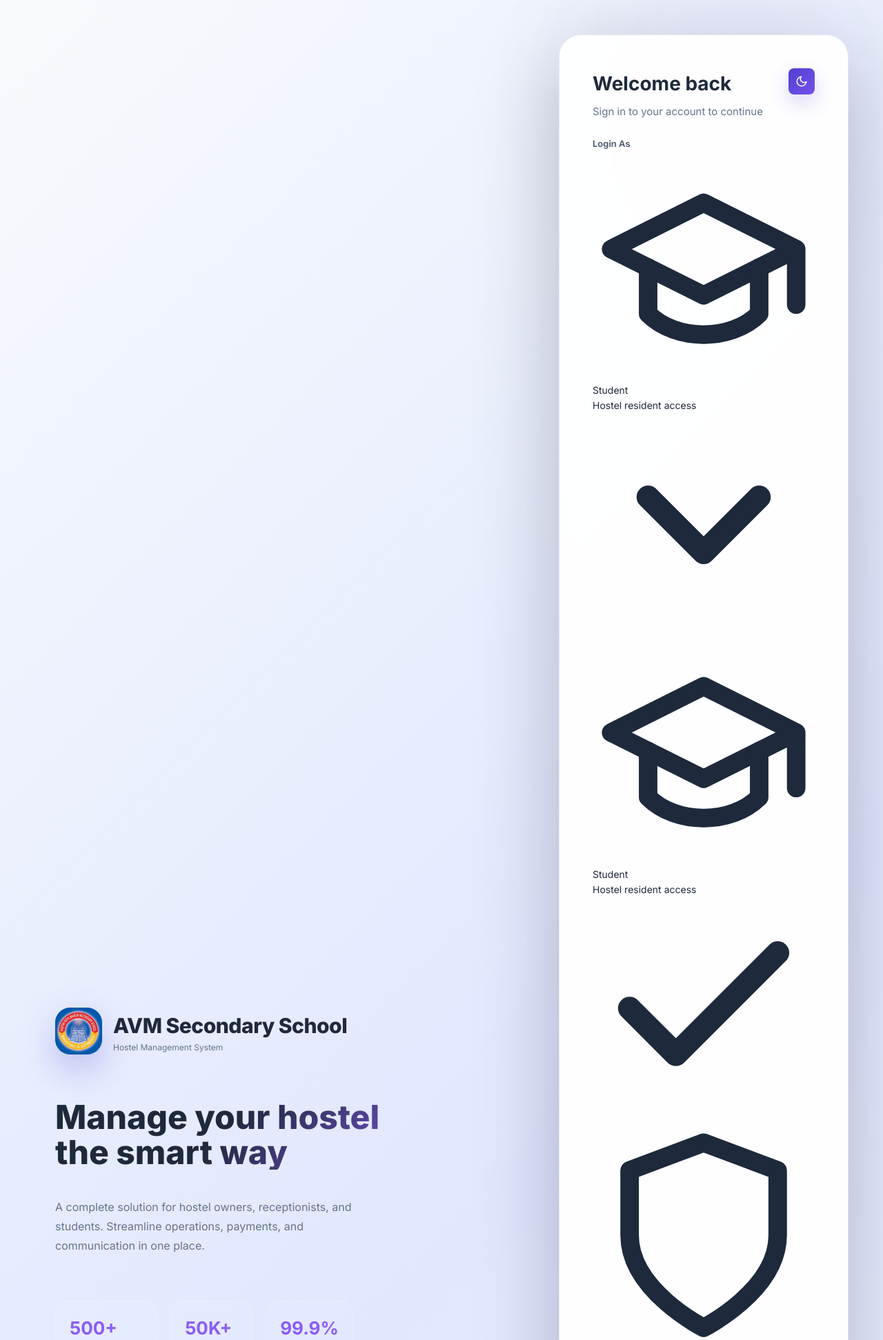
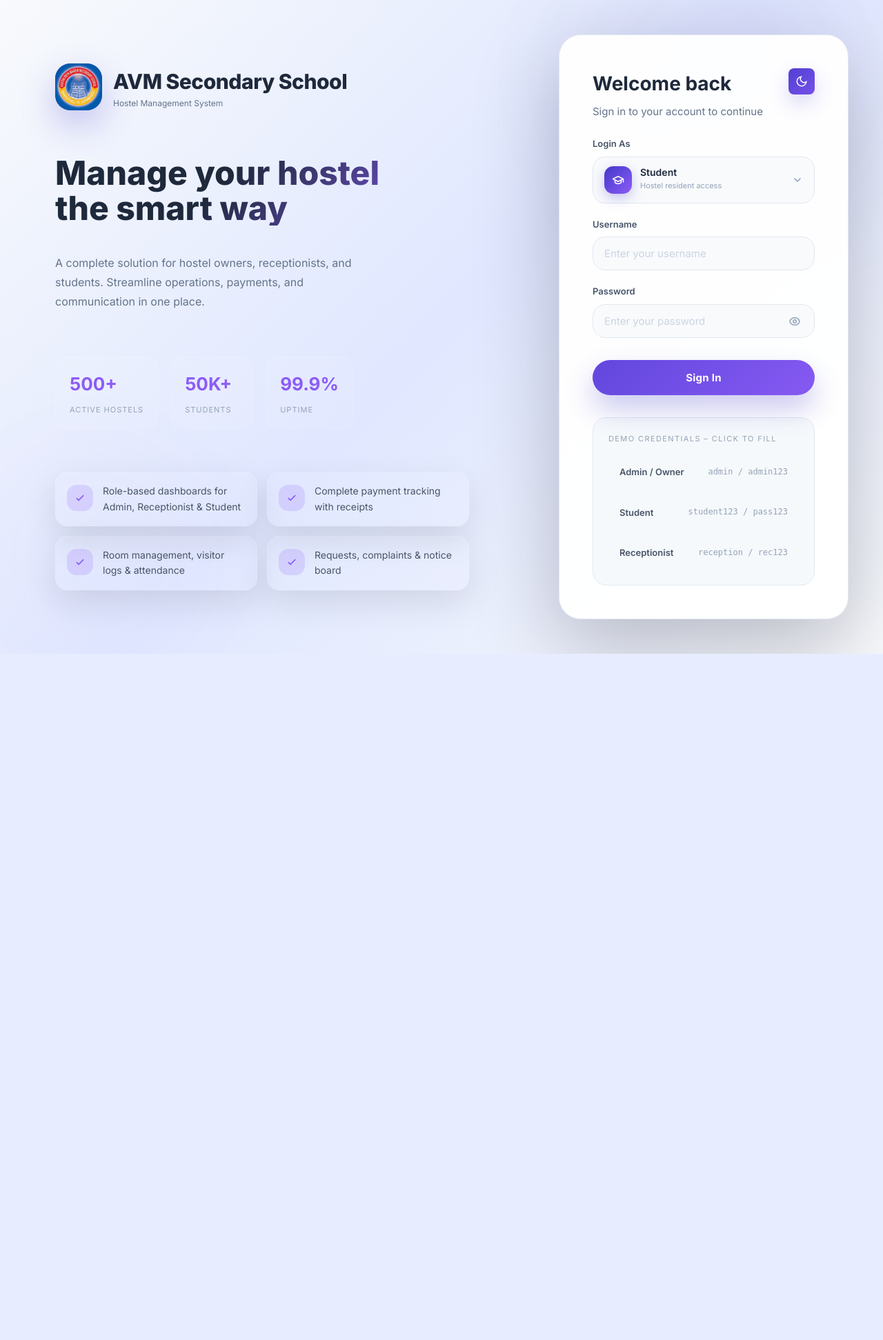
Before and after one commit to LC-PoH/Hostel-Management-System, a PHP site: page /login.html in a window 1280 px wide. Shown: the top 1943 px of the page at 69% size. After the commit the page ends 948 px from the top, so only its background shows below. Run offline with PHP 8.4, Linux system fonts and the light colour scheme.

Commit message:
Add role-picker styles with icon accents, animated panel, and light/dark mode support

```diff
--- a/styles.css
+++ b/styles.css
@@ -698,6 +698,52 @@ select.filter-select{padding:8px 10px;border:1px solid var(--border);border-radi
 }
 @media print{.sidebar,.topbar,.btn,.modal-overlay,.notifications-container{display:none!important}.main-content{margin-left:0}.page{display:block!important}}
 
+/* ===== ROLE PICKER ===== */
+.role-picker{position:relative}
+.role-trigger{display:flex;align-items:center;gap:12px;padding:13px 16px;background:rgba(255,255,255,0.1);border:1px solid rgba(255,255,255,0.14);border-radius:18px;cursor:pointer;transition:var(--transition);box-shadow:inset 0 1px 2px rgba(255,255,255,0.08);user-select:none}
+.role-trigger:hover{background:rgba(255,255,255,0.14);border-color:rgba(139,92,246,0.45)}
+.role-trigger.open{background:rgba(255,255,255,0.14);border-color:rgba(139,92,246,0.6);box-shadow:0 0 0 4px rgba(139,92,246,0.12)}
+.role-trigger-icon{width:40px;height:40px;background:linear-gradient(135deg,var(--primary),var(--secondary));border-radius:13px;display:flex;align-items:center;justify-content:center;flex-shrink:0;box-shadow:0 6px 18px rgba(67,56,202,0.28)}
+.role-trigger-icon svg{width:18px;height:18px;color:white}
+.role-trigger-text{flex:1}
+.role-trigger-name{font-size:14px;font-weight:600;color:white;line-height:1.2}
+.role-trigger-sub{font-size:11px;color:rgba(255,255,255,0.48);margin-top:2px}
+.role-trigger-chevron{width:16px;height:16px;color:rgba(255,255,255,0.4);transition:transform 0.22s ease;flex-shrink:0}
+.role-trigger.open .role-trigger-chevron{transform:rotate(180deg)}
+.role-dropdown-panel{position:absolute;top:calc(100% + 8px);left:0;right:0;background:#131b35;border:1px solid rgba(255,255,255,0.12);border-radius:20px;padding:7px;z-index:200;box-shadow:0 24px 70px rgba(0,0,0,0.45),0 4px 20px rgba(0,0,0,0.3);opacity:0;transform:translateY(-6px) scale(0.97);pointer-events:none;transition:opacity 0.2s ease,transform 0.2s ease;backdrop-filter:blur(16px)}
+.role-dropdown-panel.open{opacity:1;transform:translateY(0) scale(1);pointer-events:all}
+.role-option{display:flex;align-items:center;gap:12px;padding:10px 13px;border-radius:14px;cursor:pointer;transition:var(--transition)}
+.role-option:hover{background:rgba(255,255,255,0.07)}
+.role-option.selected{background:rgba(67,56,202,0.18)}
+.role-opt-icon{width:36px;height:36px;border-radius:11px;display:flex;align-items:center;justify-content:center;flex-shrink:0}
+.role-opt-icon.blue{background:rgba(99,118,255,0.2)}.role-opt-icon.purple{background:rgba(139,92,246,0.2)}.role-opt-icon.cyan{background:rgba(14,165,233,0.18)}
+.role-opt-icon.blue svg{color:#818cf8}.role-opt-icon.purple svg{color:var(--secondary)}.role-opt-icon.cyan svg{color:var(--info)}
+.role-opt-icon svg{width:16px;height:16px}
+.role-opt-text{flex:1}
+.role-opt-name{font-size:13.5px;font-weight:600;color:rgba(255,255,255,0.92);line-height:1.2}
+.role-opt-sub{font-size:11px;color:rgba(255,255,255,0.4);margin-top:2px}
+.role-opt-check{width:15px;height:15px;color:var(--secondary);opacity:0;transition:opacity 0.15s ease;flex-shrink:0}
+.role-option.selected .role-opt-check{opacity:1}
+
+/* Light mode — role picker */
+[data-theme="light"] .role-trigger{background:#f8fafc;border-color:#e2e8f0;box-shadow:none}
+[data-theme="light"] .role-trigger:hover{background:#f1f5f9;border-color:var(--primary)}
+[data-theme="light"] .role-trigger.open{background:#ffffff;border-color:var(--primary);box-shadow:0 0 0 3px rgba(67,56,202,0.1)}
+[data-theme="light"] .role-trigger-name{color:#1e293b}
+[data-theme="light"] .role-trigger-sub{color:#94a3b8}
+[data-theme="light"] .role-trigger-chevron{color:#94a3b8}
+[data-theme="light"] .role-dropdown-panel{background:#ffffff;border-color:#e2e8f0;box-shadow:0 10px 40px rgba(0,0,0,0.1),0 2px 10px rgba(0,0,0,0.06)}
+[data-theme="light"] .role-option:hover{background:#f8fafc}
+[data-theme="light"] .role-option.selected{background:#eff6ff}
+[data-theme="light"] .role-opt-name{color:#1e293b}
+[data-theme="light"] .role-opt-sub{color:#94a3b8}
+[data-theme="light"] .role-opt-icon.blue{background:rgba(67,56,202,0.08)}
+[data-theme="light"] .role-opt-icon.purple{background:rgba(139,92,246,0.08)}
+[data-theme="light"] .role-opt-icon.cyan{background:rgba(14,165,233,0.08)}
+[data-theme="light"] .role-opt-icon.blue svg{color:var(--primary)}
+[data-theme="light"] .role-opt-icon.purple svg{color:var(--secondary)}
+[data-theme="light"] .role-opt-icon.cyan svg{color:var(--info)}
+
 /* ===== SCROLLBAR ===== */
 ::-webkit-scrollbar{width:5px;height:5px}
 ::-webkit-scrollbar-track{background:transparent}
```
